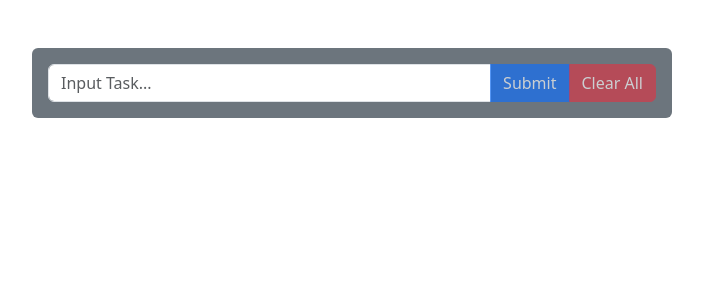
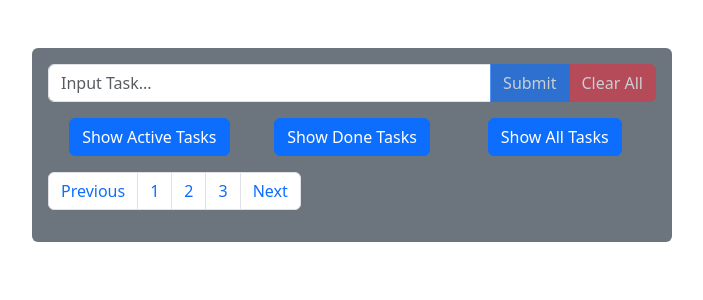
Before and after one commit to Galahard/todo-list-11, an Angular app: page / in a window 1280 px wide. Shown: the top 300 px of the page, without its empty margins (288-991 px from the left). Built offline with nearby package versions, Linux system fonts and the light colour scheme.

Commit message:
Добавил кнопки пагинации, кнопки отображения задач (без логики)

```diff
--- a/src/app/app.component.html
+++ b/src/app/app.component.html
@@ -15,11 +15,38 @@
       >Clear All
       </button>
     </div>
+    <div>
+      <div class="container text-center mb-3 mt-3">
+        <div class="row ">
+          <div class="col">
+            <button class="btn delete btn-primary" type="button">Show Active Tasks</button>
+          </div>
+
+          <div class="col">
+            <button class="btn done btn-primary" type="button">Show Done Tasks</button>
+          </div>
+          <div class="col">
+            <button class="btn delete btn-primary" type="button">Show All Tasks</button>
+          </div>
+
+        </div>
+      </div>
+    </div>
   </div>
   <app-task (checkTask)="checkTask(task.id) " *ngFor="let task of todoTasks" [deleteFn]="deleteTaskCallback"
             [task]="task">
 
   </app-task>
-
+  <div>
+    <nav>
+      <ul class="pagination">
+        <li class="page-item"><a class="page-link" href="#">Previous</a></li>
+        <li class="page-item"><a class="page-link" href="#">1</a></li>
+        <li class="page-item"><a class="page-link" href="#">2</a></li>
+        <li class="page-item"><a class="page-link" href="#">3</a></li>
+        <li class="page-item"><a class="page-link" href="#">Next</a></li>
+      </ul>
+    </nav>
+  </div>
 
 </div>
```
